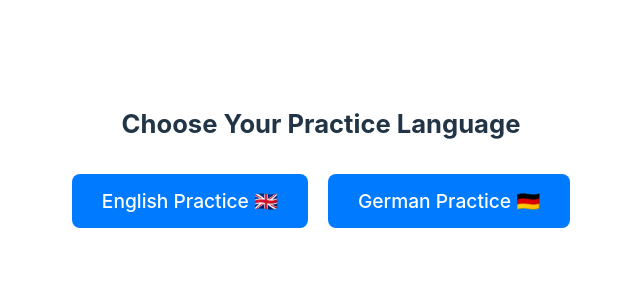
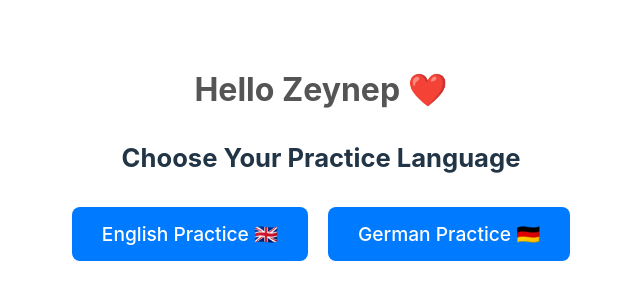
Before and after one commit to yusufdanis/language-practice-app, a React (Vite) app: page / in a window 1280 px wide. Shown: the part 276-576 px from the top of the page, without its empty margins (319-959 px from the left). Built offline with nearby package versions, Linux system fonts and the light colour scheme.

Commit message:
Add greeting message to LanguageSelector component

```diff
--- a/src/components/LanguageSelector.tsx
+++ b/src/components/LanguageSelector.tsx
@@ -8,6 +8,7 @@ interface LanguageSelectorProps {
 const LanguageSelector: React.FC<LanguageSelectorProps> = ({ onSelectLanguage }) => {
   return (
     <div className="language-selector" style={styles.selectorContainer}>
+      <h1 style={styles.greeting}>Hello Zeynep <span style={{color: 'red'}}>❤️</span></h1>
       <h2 style={styles.heading}>Choose Your Practice Language</h2>
       <div className="language-options" style={styles.optionsContainer}>
         <button style={styles.button} onClick={() => onSelectLanguage('en')}>
@@ -31,6 +32,10 @@ const styles = {
     height: '100vh', /* Full viewport height */
     textAlign: 'center' as 'center' // Explicit type assertion
   },
+  greeting: {
+    marginBottom: '10px',
+    color: '#555'
+  },
   heading: {
     marginBottom: '30px'
   },
```
